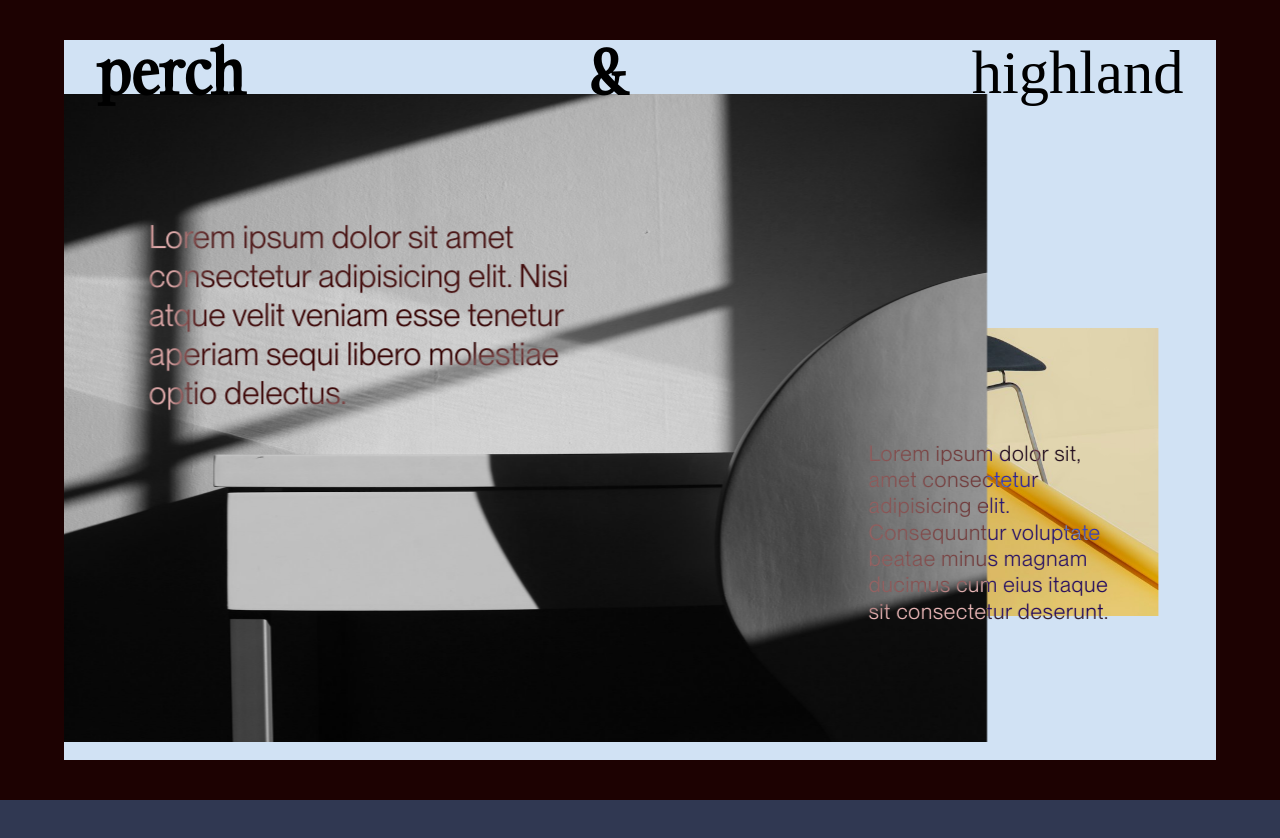
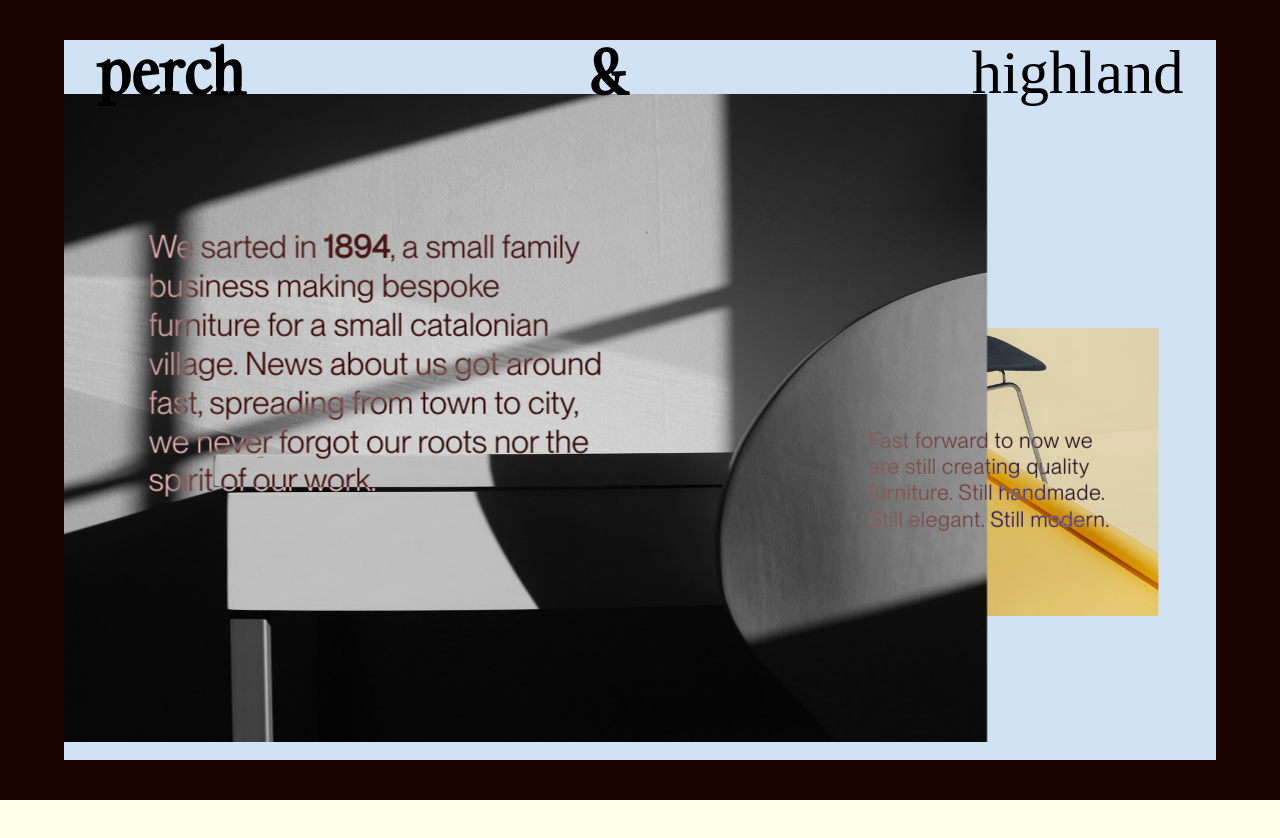
Before and after one commit to brian-david4/furniture-shop, a React (Vite) app in the folder furniture/: page /about in a window 1280 px wide. Shown: the top 838 px of the page. Built offline with nearby package versions, Linux system fonts and the light colour scheme; the HTML template or start-up script is replaced by a standard one; a web font is replaced by a local one.

Commit message:
Add desc to about page

```diff
--- a/furniture/src/Pages/About/About.tsx
+++ b/furniture/src/Pages/About/About.tsx
@@ -46,18 +46,18 @@ const About = () => {
             style={{ scale: desc }}
             className={`${styles.desc1} ${!introPlaying ? styles.visible : ""}`}
           >
-            Lorem ipsum dolor sit amet consectetur adipisicing elit. Nisi atque
-            velit veniam esse tenetur aperiam sequi libero molestiae optio
-            delectus.
+            We sarted in <b>1894</b>, a small family business making bespoke
+            furniture for a small catalonian village. News about us got around
+            fast, spreading from town to city, we never forgot our roots nor the
+            spirit of our work.
           </motion.div>
 
           <motion.div
             style={{ scale: desc2, fontSize: `${fontSize}vw` }}
             className={`${styles.desc2} ${!introPlaying ? styles.visible : ""}`}
           >
-            Lorem ipsum dolor sit, amet consectetur adipisicing elit.
-            Consequuntur voluptate beatae minus magnam ducimus cum eius itaque
-            sit consectetur deserunt.
+            Fast forward to now we are still creating quality furniture. Still
+            handmade. Still elegant. Still modern.
           </motion.div>
 
           {/* images */}
@@ -78,7 +78,8 @@ const About = () => {
             <img src="/about-images/about-image1.jpg" />
           </motion.div>
         </AboutSection>
-        <AboutSection scrollProgress={scrollYProgress} colour="#303852" />
+
+        <AboutSection scrollProgress={scrollYProgress} colour="#ffffe6" />
       </div>
     </>
   );
```
